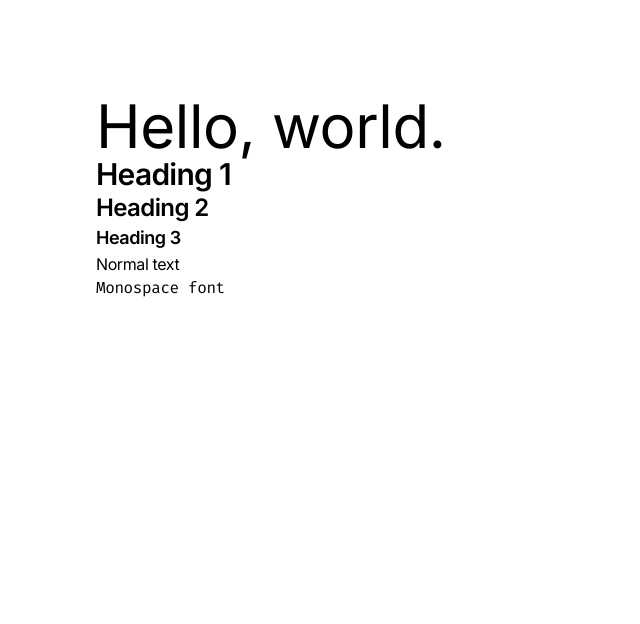
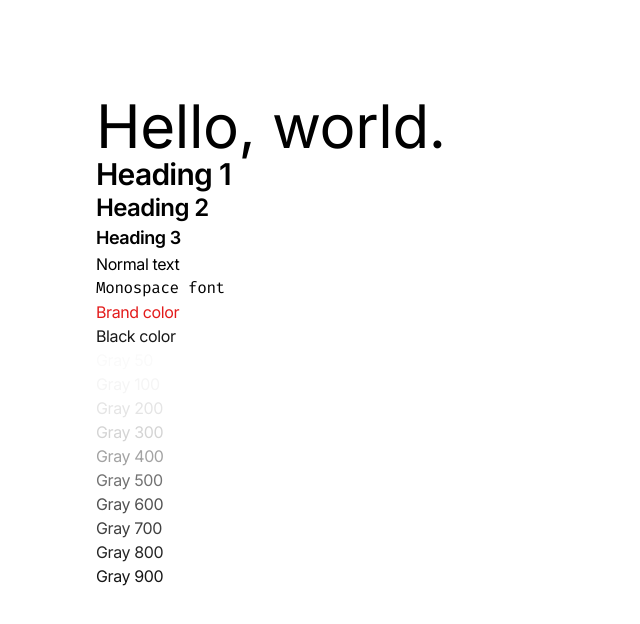
Before and after one commit to estherjk/esthermakes.tech, a Next.js app: page / in a window 1280 px wide. Shown: the top 624 px of the page, without its empty margins (0-640 px from the left). Built offline with nearby package versions, Linux system fonts and the light colour scheme.

Commit message:
Introduce custom colors

```diff
--- a/src/pages/index.tsx
+++ b/src/pages/index.tsx
@@ -10,6 +10,19 @@ const IndexPage = () => {
       <p>Normal text</p>
 
       <p className="font-mono">Monospace font</p>
+
+      <p className="text-brand">Brand color</p>
+      <p className="text-black">Black color</p>
+      <p className="text-gray-50">Gray 50</p>
+      <p className="text-gray-100">Gray 100</p>
+      <p className="text-gray-200">Gray 200</p>
+      <p className="text-gray-300">Gray 300</p>
+      <p className="text-gray-400">Gray 400</p>
+      <p className="text-gray-500">Gray 500</p>
+      <p className="text-gray-600">Gray 600</p>
+      <p className="text-gray-700">Gray 700</p>
+      <p className="text-gray-800">Gray 800</p>
+      <p className="text-gray-900">Gray 900</p>
     </div>
   );
 };
--- a/tailwind.config.js
+++ b/tailwind.config.js
@@ -5,6 +5,26 @@ module.exports = {
       sans: ['Inter', 'sans-serif'],
       mono: ['"Fira Code"', 'monospace'],
     },
+    colors: {
+      transparent: 'transparent',
+      current: 'currentColor',
+      brand: '#E31B1B',
+      black: '#171717',
+      white: '#FFFFFF',
+      gray: {
+        0: '#FFFFFF',
+        50: '#FAFAFA',
+        100: '#F5F5F5',
+        200: '#E5E5E5',
+        300: '#D4D4D4',
+        400: '#A3A3A3',
+        500: '#737373',
+        600: '#525252',
+        700: '#404040',
+        800: '#262626',
+        900: '#171717',
+      },
+    },
     extend: {},
   },
   plugins: [],
```
